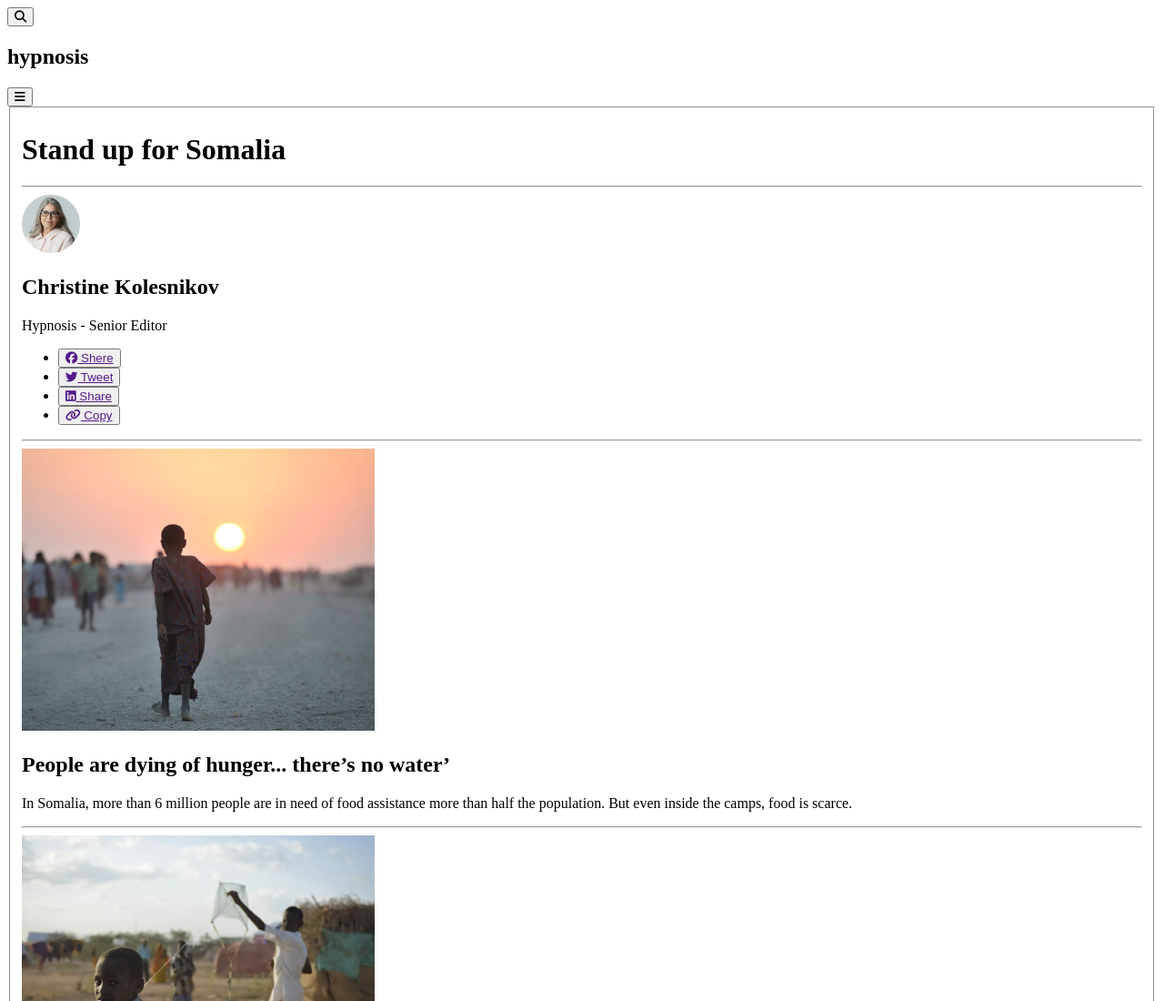
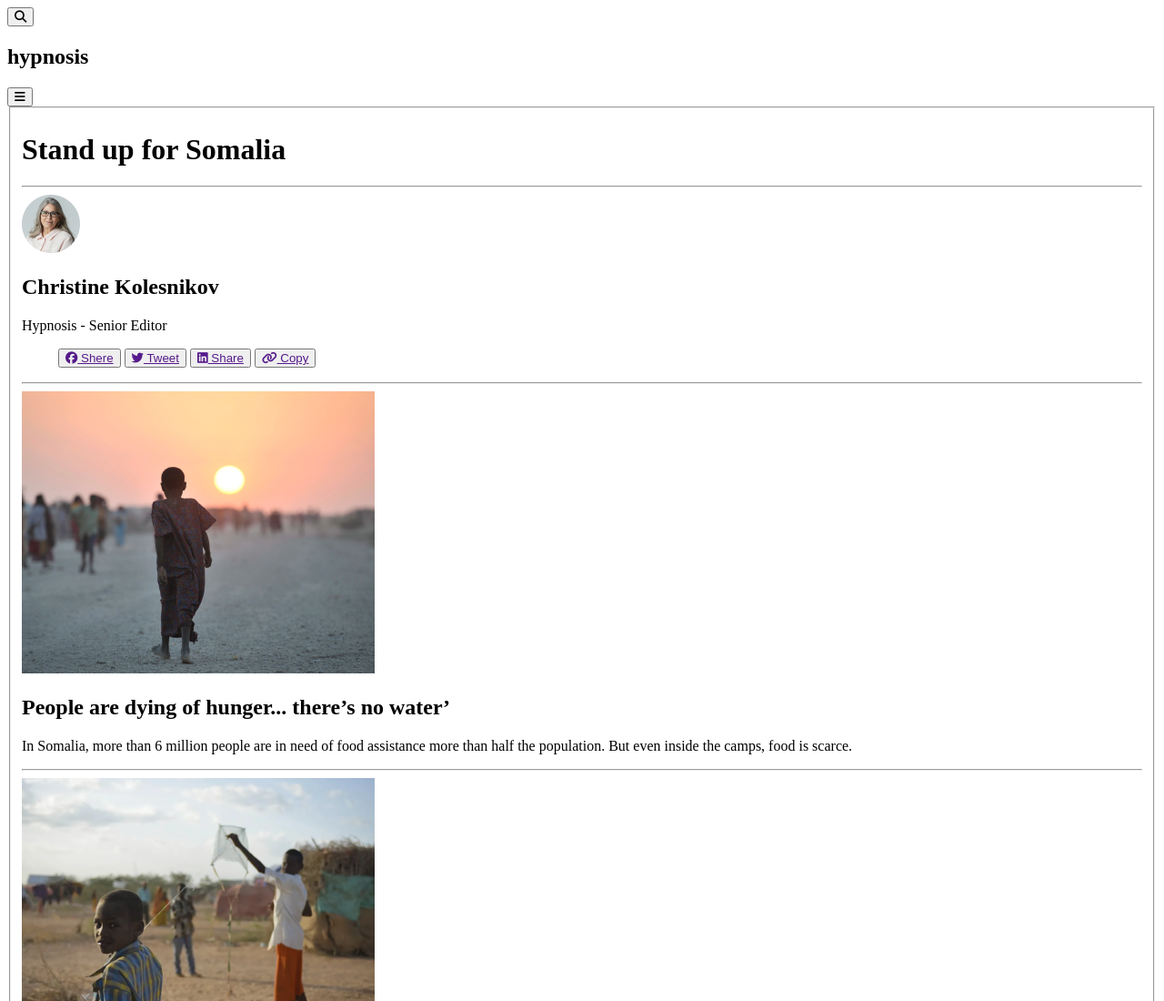
Before and after one commit to Albinpirela/Hypnosis, a website: page index.html in a window 1280 px wide. Shown: the top 1100 px of the page at 91% size. Drawn offline with Linux system fonts and the light colour scheme.

Commit message:
fix list in header

```diff
--- a/index.html
+++ b/index.html
@@ -26,10 +26,10 @@
             <h2>Christine Kolesnikov</h2>
             <p>Hypnosis - Senior Editor</p>
             <ul>
-                <li><button><a href=""><i class="fa-brands fa-facebook"></i> Shere</a></button></li>
-                <li><button><a href=""><i class="fa-brands fa-twitter"></i> Tweet</a></button></li>
-                <li><button><a href=""><i class="fa-brands fa-linkedin"></i> Share</a></button></li>
-                <li><button><a href=""><i class="fa-sharp fa-solid fa-link"></i> Copy</a></button></li>
+                <button><a href=""><i class="fa-brands fa-facebook"></i> Shere</a></button>
+                <button><a href=""><i class="fa-brands fa-twitter"></i> Tweet</a></button>
+                <button><a href=""><i class="fa-brands fa-linkedin"></i> Share</a></button>
+                <button><a href=""><i class="fa-sharp fa-solid fa-link"></i> Copy</a></button>
             </ul>
 
         </header>
```
